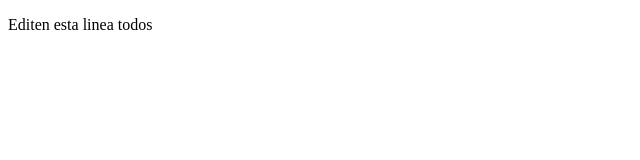
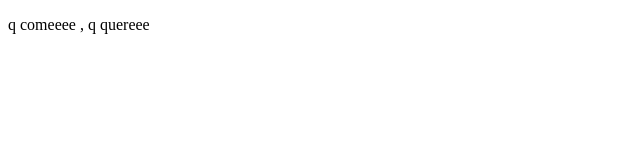
Before and after one commit to solana-gn/trabajoPracticoInformatica, a plain HTML site: page index.html in a window 1280 px wide. Shown: the full height of the page, 0-640 px from the left. Drawn offline with Linux system fonts and the light colour scheme.

Commit message:
conflicto

```diff
--- a/index.html
+++ b/index.html
@@ -8,7 +8,7 @@
   </head>
   <body>
     <head>
-      <p>Editen esta linea todos</p>
+      <p>q comeeee , q quereee</p>
     </head>
   </body>
 </html>
```
